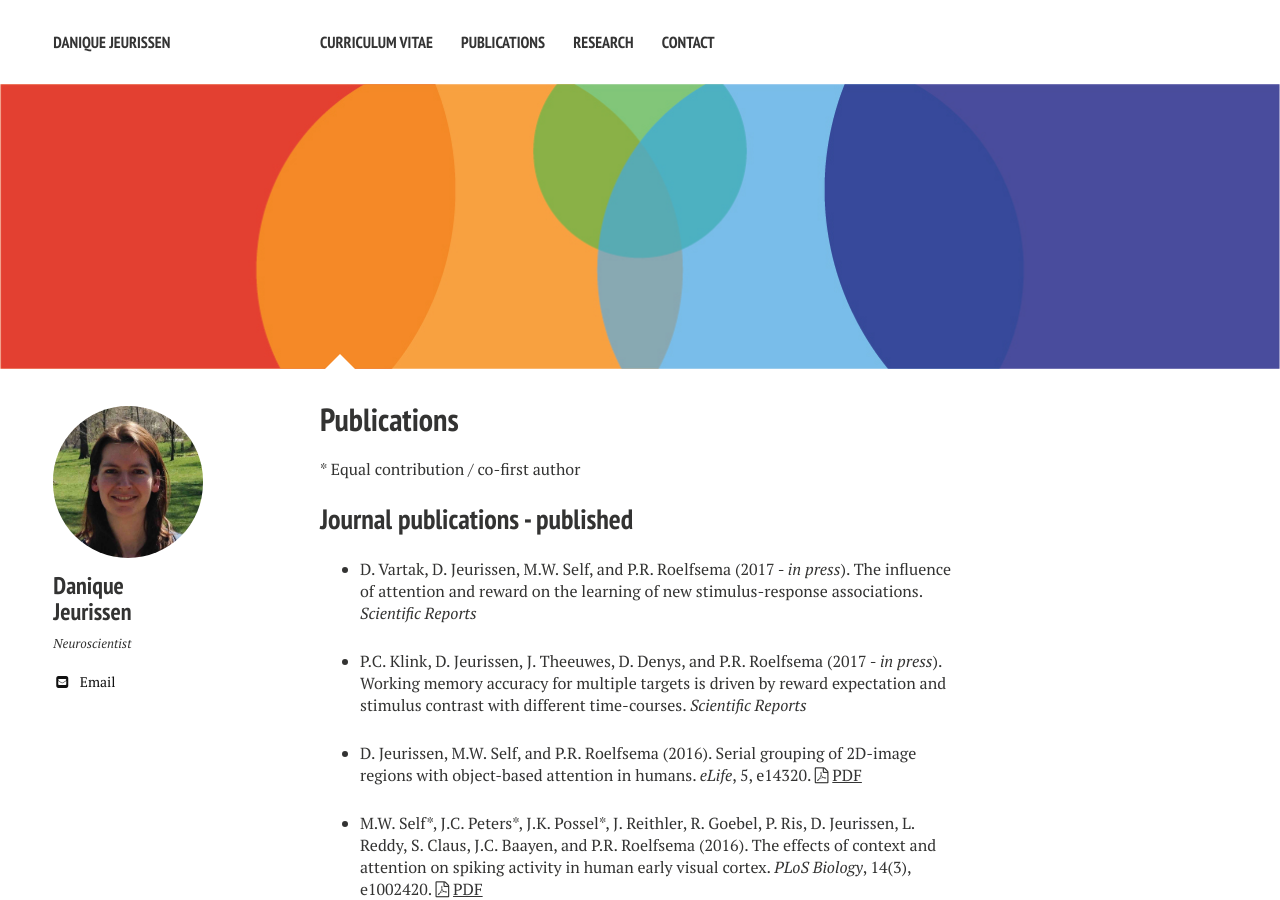
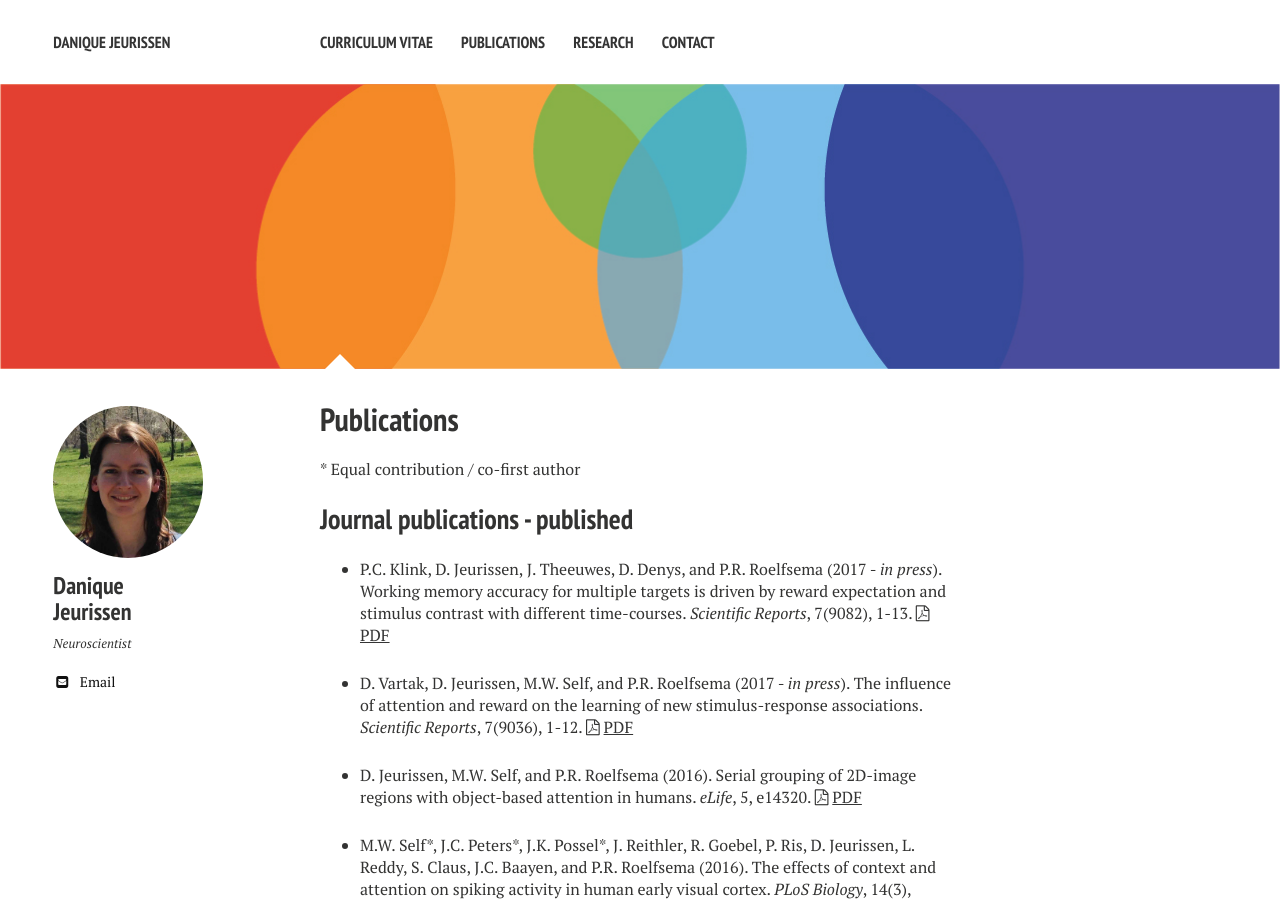
Before and after one commit to DaniqueJeurissen/DaniqueJeurissen.github.io, a Jekyll site: the page built from publications/index.md, in a window 1280 px wide and 900 px high. Built offline with Jekyll 4.4.1, drawn with Linux system fonts in a browser that asks for light colours; nearby versions of some CDN libraries.

Commit message:
Adding pdfs of Scientific Reports papers with Klink and Vartak.

```diff
--- a/publications/index.md
+++ b/publications/index.md
@@ -10,9 +10,9 @@ image:
 
 ## Journal publications - published
 
-* D. Vartak, D. Jeurissen, M.W. Self, and P.R. Roelfsema (2017 - _in press_). The influence of attention and reward on the learning of new stimulus-response associations. _Scientific Reports_
+* P.C. Klink, D. Jeurissen, J. Theeuwes, D. Denys, and P.R. Roelfsema (2017 - _in press_). Working memory accuracy for multiple targets is driven by reward expectation and stimulus contrast with different time-courses. _Scientific Reports_, 7(9082), 1-13. <i class="fa fa-file-pdf-o"></i> [PDF](papers/2017_Klink_ScientificReports.pdf)
 
-* P.C. Klink, D. Jeurissen, J. Theeuwes, D. Denys, and P.R. Roelfsema (2017 - _in press_). Working memory accuracy for multiple targets is driven by reward expectation and stimulus contrast with different time-courses. _Scientific Reports_
+* D. Vartak, D. Jeurissen, M.W. Self, and P.R. Roelfsema (2017 - _in press_). The influence of attention and reward on the learning of new stimulus-response associations. _Scientific Reports_, 7(9036), 1-12. <i class="fa fa-file-pdf-o"></i> [PDF](papers/2017_Vartak_ScientificReports.pdf)
 
 * D. Jeurissen, M.W. Self, and P.R. Roelfsema (2016). Serial grouping of 2D-image regions with object-based attention in humans. _eLife_,  5, e14320. <i class="fa fa-file-pdf-o"></i> [PDF](https://elifesciences.org/content/5/e14320-download.pdf)
 
```
